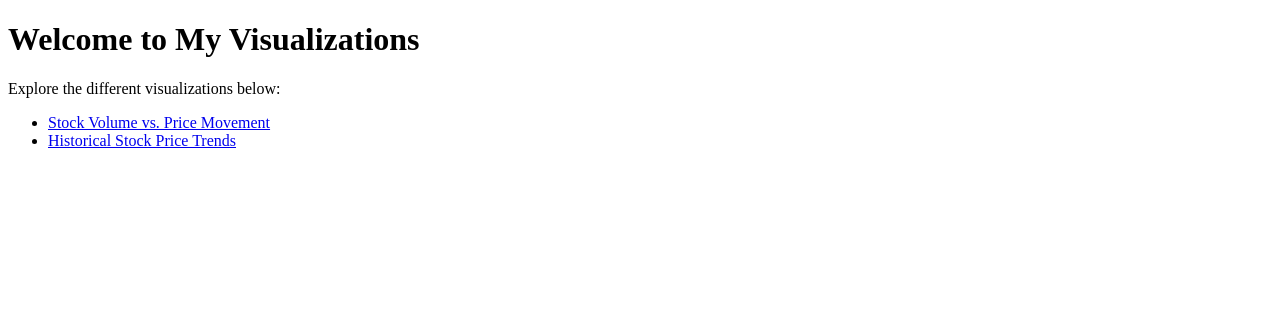
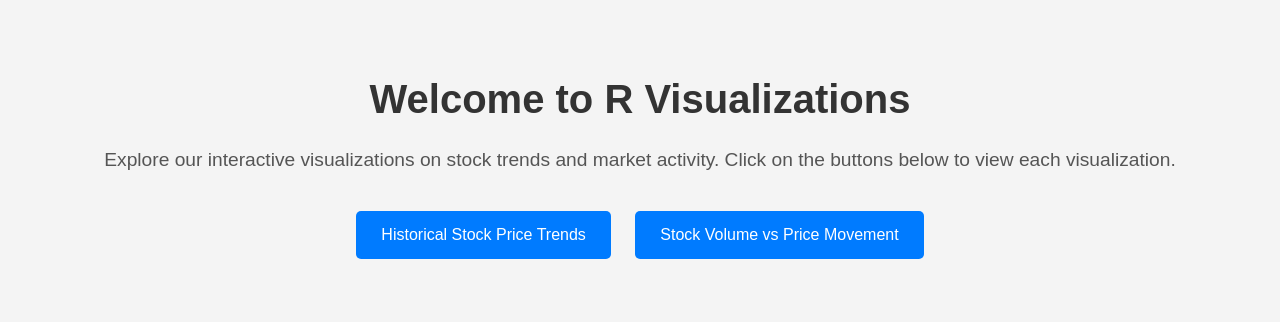
Before and after one commit to Sambit096/R-Visualizarions, a plain HTML site: page index.html in a window 1280 px wide. Drawn offline with Linux system fonts and the light colour scheme.

Commit message:
improved index file

```diff
--- a/index.html
+++ b/index.html
@@ -3,14 +3,58 @@
 <head>
     <meta charset="UTF-8">
     <meta name="viewport" content="width=device-width, initial-scale=1.0">
-    <title>My Visualizations Project</title>
+    <title>R Visualizations</title>
+    <link rel="stylesheet" href="styles.css"> <!-- Link to external CSS file -->
+    <style>
+        /* Inline CSS for simplicity */
+        body {
+            font-family: Arial, sans-serif;
+            background-color: #f4f4f4;
+            margin: 0;
+            padding: 0;
+        }
+        .container {
+            text-align: center;
+            padding: 50px;
+        }
+        h1 {
+            color: #333;
+            font-size: 2.5em;
+        }
+        p {
+            font-size: 1.2em;
+            color: #555;
+        }
+        .button-container {
+            margin-top: 30px;
+        }
+        .button {
+            display: inline-block;
+            padding: 15px 25px;
+            font-size: 1em;
+            text-align: center;
+            color: white;
+            background-color: #007BFF;
+            border: none;
+            border-radius: 5px;
+            text-decoration: none;
+            margin: 10px;
+            transition: background-color 0.3s, transform 0.3s;
+        }
+        .button:hover {
+            background-color: #0056b3;
+            transform: scale(1.05);
+        }
+    </style>
 </head>
 <body>
-    <h1>Welcome to My Visualizations</h1>
-    <p>Explore the different visualizations below:</p>
-    <ul>
-        <li><a href="stock_volume_vs_price_movement.html">Stock Volume vs. Price Movement</a></li>
-        <li><a href="historical_stock_price_trends.html">Historical Stock Price Trends</a></li>
-    </ul>
+    <div class="container">
+        <h1>Welcome to R Visualizations</h1>
+        <p>Explore our interactive visualizations on stock trends and market activity. Click on the buttons below to view each visualization.</p>
+        <div class="button-container">
+            <a href="historical_stock_price_trends.html" class="button">Historical Stock Price Trends</a>
+            <a href="stock_volume_vs_price_movement.html" class="button">Stock Volume vs Price Movement</a>
+        </div>
+    </div>
 </body>
 </html>
```
